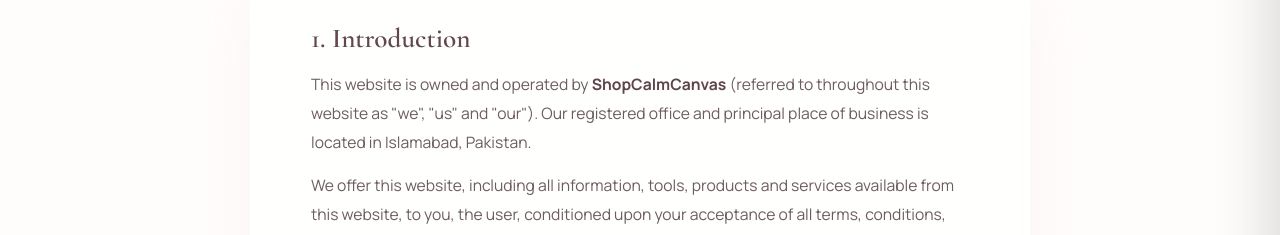
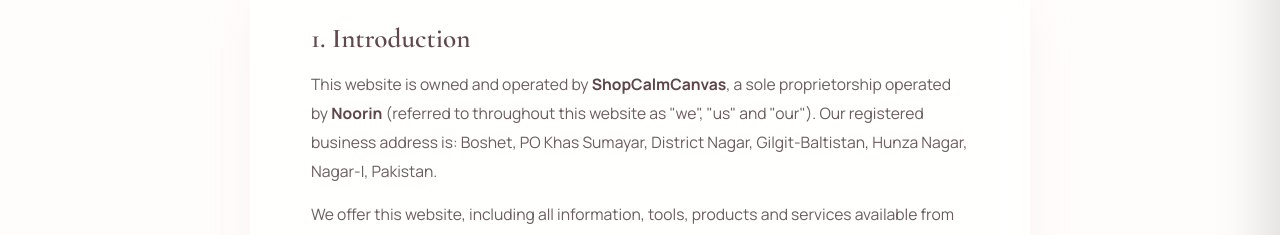
Before and after one commit to Noorinshafa/calm-canvas, a React (Vite) app: page /terms in a window 1280 px wide. Shown: the part 431-666 px from the top of the page. Built offline with nearby package versions, Linux system fonts and the light colour scheme; no server answers.

Commit message:
Add legal name and registered business address to Terms & Conditions

```diff
--- a/src/components/pages/Terms.jsx
+++ b/src/components/pages/Terms.jsx
@@ -30,9 +30,11 @@
         <h2>1. Introduction</h2>
 
         <p>
-          This website is owned and operated by <strong>ShopCalmCanvas</strong> (referred
-          to throughout this website as "we", "us" and "our"). Our registered
-          office and principal place of business is located in Islamabad, Pakistan.
+          This website is owned and operated by <strong>ShopCalmCanvas</strong>, a
+          sole proprietorship operated by <strong>Noorin</strong> (referred to
+          throughout this website as "we", "us" and "our"). Our registered
+          business address is: Boshet, PO Khas Sumayar, District Nagar,
+          Gilgit-Baltistan, Hunza Nagar, Nagar-I, Pakistan.
         </p>
 
         <p>
```
